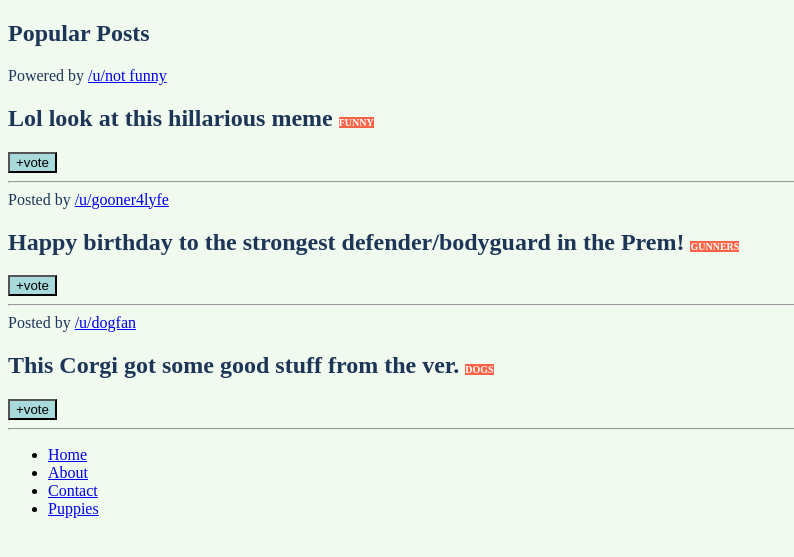
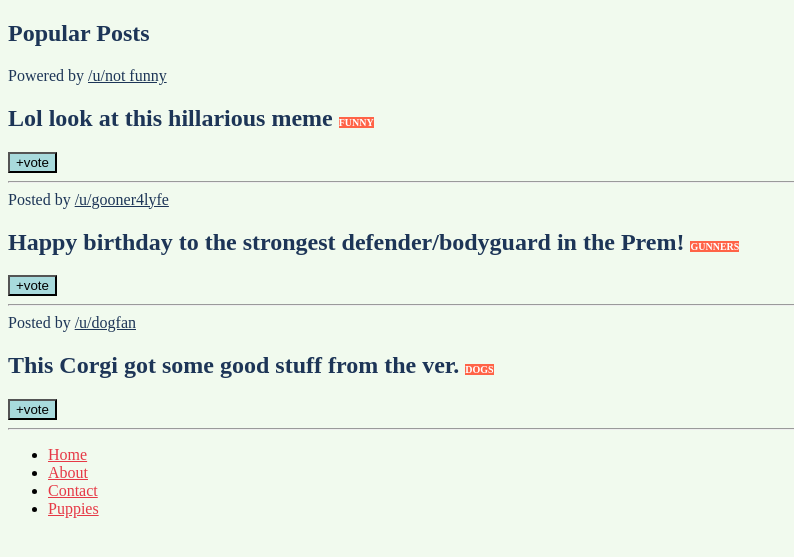
Before and after one commit to braglath/webdbootcamp, a PHP site: page / in a window 1280 px wide. Shown: the part 37-594 px from the top of the page, without its empty margins (0-794 px from the left). Run offline with PHP 8.4, Linux system fonts and the light colour scheme.

Commit message:
descendent selector

```diff
--- a/css/elementselectors.css
+++ b/css/elementselectors.css
@@ -40,3 +40,11 @@
 h2 {
   color: #1d3557;
 }
+
+.post a {
+  color: #1d3557;
+}
+
+footer a {
+  color: #e63946;
+}
--- a/home.html
+++ b/home.html
@@ -14,7 +14,7 @@
       <button>Login</button> <button id="signup">Sign Up</button>
     </nav>
     <main>
-      <section>
+      <section class="post">
         <h1>Popular Posts</h1>
         <span
           >Powered by <a href="https://www.google.com">/u/not funny</a></span
@@ -24,7 +24,9 @@
         </h2>
         <button>+vote</button>
         <hr />
+      </section>
 
+      <section class="post">
         <span
           >Posted by <a href="https://www.google.com">/u/gooner4lyfe</a></span
         >
@@ -34,7 +36,9 @@
         </h2>
         <button>+vote</button>
         <hr />
+      </section>
 
+      <section class="post">
         <span>Posted by <a href="https://www.google.com">/u/dogfan</a></span>
         <h2>
           This Corgi got some good stuff from the ver.
@@ -43,6 +47,8 @@
         <button>+vote</button>
         <hr />
       </section>
+    </main>
+    <footer>
       <nav>
         <ul>
           <li><a href="home">Home</a></li>
@@ -51,6 +57,6 @@
           <li><a href="puppies"> Puppies </a></li>
         </ul>
       </nav>
-    </main>
+    </footer>
   </body>
 </html>
```
